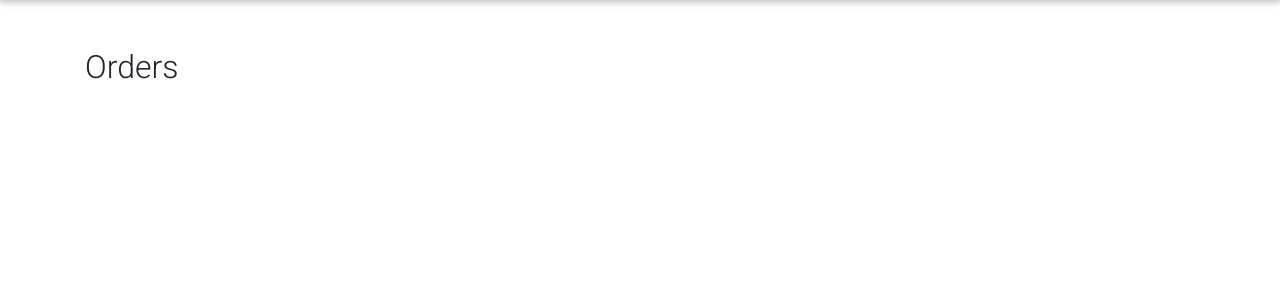
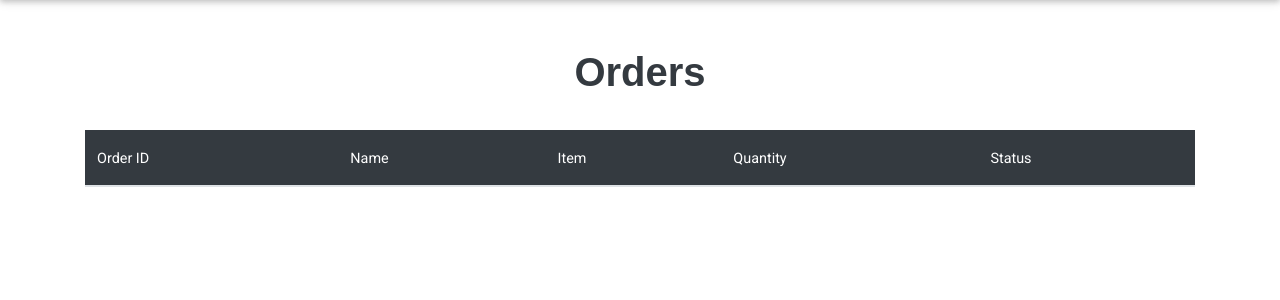
Before and after one commit to YapYuNing08/GitExercise-TT5L-10, a Django app: page /restaurant/dashboard/ in a window 1280 px wide. Shown: the part 56-356 px from the top of the page. Run offline with Django 5.2, Linux system fonts and the light colour scheme; a user stored in the database is signed in; data comes from the database, SQL or seed files in the repository; lists and menus that the app fills with data are empty; some libraries are stand-ins or nearby versions.

Commit message:
Update dashboard.html

```diff
--- a/deliver/restaurant/templates/restaurant/dashboard.html
+++ b/deliver/restaurant/templates/restaurant/dashboard.html
@@ -5,12 +5,19 @@
 <div class="container">
     <div class="row justify-content-center">
         <div class="col-md-12 mt-5">
-            <h2>Orders</h2>
+            <h1 class="text-center mb-4">Orders</h1>
             <table class="table table-hover table-striped spaced-table">
                 <!-- Table header -->
+                <thead>
+                    <th>Order ID</th>
+                    <th>Name</th>
+                    <th>Item</th>
+                    <th>Quantity</th>
+                    <th>Status</th>
+                </thead>
                 <!-- Table body -->
                 {% for order in orders %}
-                <tr>
+                <tbody>
                     <!-- Order details -->
                     <td>{{ order.pk }}</td>
                     <td>{{ order.user.username }}</td>
@@ -27,7 +34,7 @@
                             <button type="submit" class="btn btn-outline-success">Mark as served</button>
                         </form>
                     {% endif %}
-                    </td>
+                    </tbody>
                 </tr>
                 {% endfor %}
             </table>
@@ -41,8 +48,39 @@
 {% endif %}
 
 <style>
-    /* Your CSS styles here */
+    h1 {
+        font-family: 'Arial', sans-serif;
+        font-weight: bold;
+        color: #343a40;
+    }
+    .spaced-table tbody tr {
+        margin-bottom: 10px; /* Add margin to the bottom of each row */
+    }
+
+    .spaced-table tbody tr td {
+        padding: 15px; /* Add padding to table cells for better spacing */
+    }
+
+    /* Optional: Add some styles to the table for better appearance */
+    .spaced-table {
+        border-collapse: separate; /* Prevent borders from collapsing */
+        border-spacing: 0 10px; /* Add space between rows */
+    }
+
+    .spaced-table thead th {
+        background-color: #343a40;
+        color: #fff;
+    }
+
+    .spaced-table tbody tr {
+        background-color: #f8f9fa;
+    }
+
+    .spaced-table tbody tr:hover {
+        background-color: #e9ecef;
+    }
 </style>
+
 
 <!-- <script src="https://code.jquery.com/jquery-3.6.0.min.js"></script>
 <script>
```
